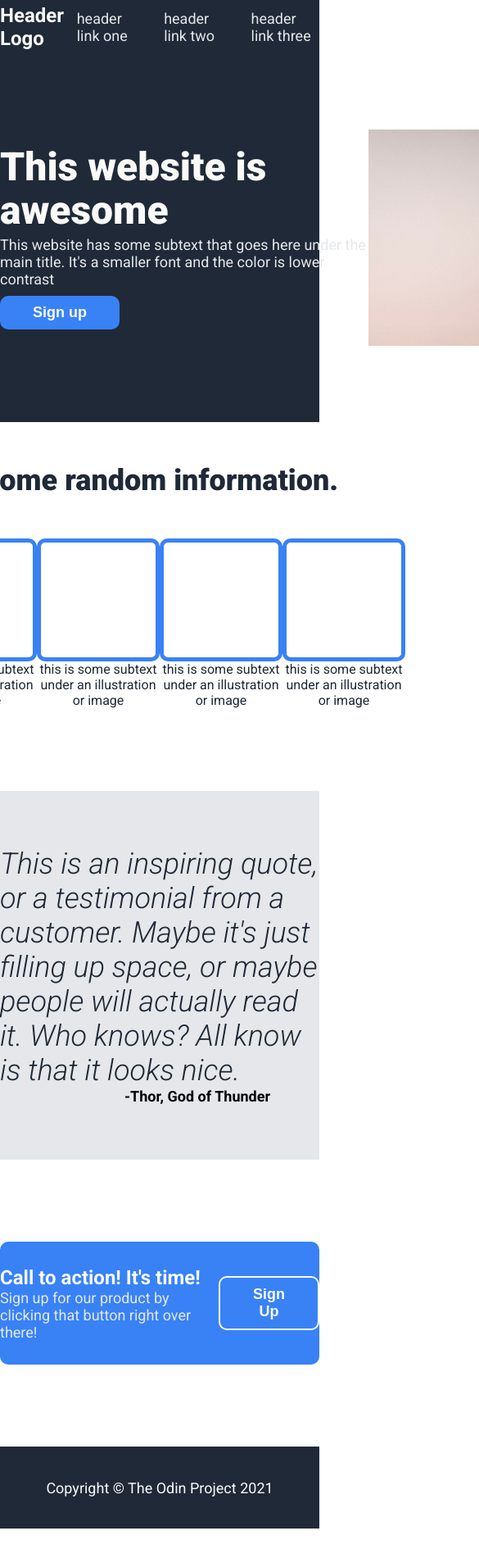
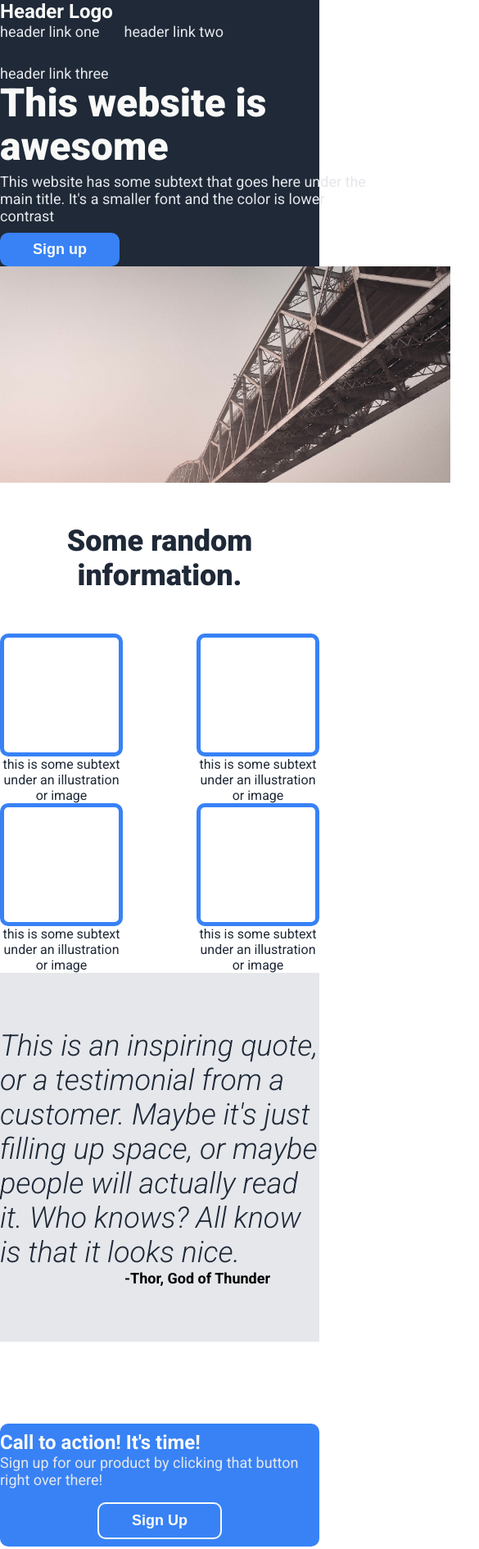
Before and after one commit to guitarmachintos/odin-landing-page, a plain HTML site: page index.html in a window 390 px wide. Shown: the top 1890 px of the page at 82% size, 585 px wide, since content can reach past the window. Before the commit the page ends 1865 px from the top, so only its background shows below. Drawn offline with Linux system fonts and the light colour scheme.

Commit message:
Fix naming and add basic responsiveness.

```diff
--- a/index.html
+++ b/index.html
@@ -12,18 +12,18 @@
 </head>
 <body>
   <div class="header">
-    <div class="container1">
+    <div class="headerInner">
       <div class="logo">Header Logo</div>
       <div class="linkContainer">
-        <div class="links">header link one</div>
-        <div class="links">header link two</div>
-        <div class="links">header link three</div>
+        <div id="link1" class="links">header link one</div>
+        <div id="link2" class="links">header link two</div>
+        <div id="link3" class="links">header link three</div>
       </div>
     </div>
   </div>
 
-  <div class="hero">
-    <div class="container2">
+  <div class="heroSection">
+    <div class="heroInner">
       <div class="heroText">
         <h1>This website is awesome</h1>
         <p>
@@ -33,12 +33,12 @@
         <button>Sign up</button>
       </div>
 
-      <img src="img/bridge.jpg" alt="A picture of a bridge">
+      <img src="img/bridge.jpg" alt="A picture of a bridge" width="550">
     </div>
   </div>
 
-  <div class="content1">
-    <div class="container3">
+  <div class="infoSection">
+    <div class="infoInner">
       <h2>Some random information.</h2>
 
       <div class="cardContainer">
@@ -66,8 +66,8 @@
 
   </div>
 
-  <div class="content2">
-    <div class="container4">
+  <div class="quoteSection">
+    <div class="quoteInner">
       <blockquote>
         This is an inspiring quote, or a testimonial from a customer. Maybe it's
         just filling up space, or maybe people will actually read it. Who knows?
@@ -77,7 +77,7 @@
     </div>
   </div>
 
-  <div class="content3">
+  <div class="modalSection">
     <div class="modalContainer">
       <div class="modalText">
         <h3>Call to action! It's time!</h3>
--- a/style.css
+++ b/style.css
@@ -11,7 +11,7 @@ body {
 }
 
 .header {
-  height: 65px;
+  min-height: 65px;
 
   display: flex;
   justify-content: center;
@@ -19,13 +19,14 @@ body {
   background-color: #1F2937;
 }
 
-.container1 {
+.headerInner {
   width: 1100px;
   /* border: 1px solid green; */
 
   display: flex;
   justify-content: space-between;
   align-items: center;
+  flex-wrap: wrap;
 }
 
 .header .logo {
@@ -36,20 +37,25 @@ body {
 
 .header .linkContainer {
   display: flex;
+  flex-wrap: wrap;
   gap: 30px;
 
   color: #E5E7EB;
   font-size: 18px;
 }
 
-.header .linkContainer:hover {
+.header .links {
+  min-width: max-content;
+}
+
+#link1:hover, #link2:hover, #link3:hover {
   color: #F9FAF8;
   text-decoration: underline;
   cursor: pointer;
 }
 
-.hero {
-  height: 450px;
+.heroSection {
+  min-height: 450px;
 
   display: flex;
   justify-content: space-around;
@@ -57,13 +63,14 @@ body {
   background-color: #1F2937;
 }
 
-.container2 {
+.heroInner {
   width: 1100px;
   /* border: 1px solid green; */
 
   display: flex;
   justify-content: space-between;
   align-items: center;
+  flex-wrap: wrap;
 }
 
 .heroText {
@@ -86,7 +93,7 @@ body {
   margin-bottom: 10px;
 }
 
-.hero button {
+.heroSection button {
   color: #F9FAF8;
   font-size: 18px;
   font-weight: bold;
@@ -98,28 +105,29 @@ body {
 
 }
 
-.hero button:hover {
+.heroSection button:hover {
   background-color: #F9FAF8;
   color: #3882F6;
   cursor: pointer;
 }
 
-.hero img {
+.heroSection img {
   max-width: 550px;
 }
 
-.content1 {
-  height: 450px;
+.infoSection {
+  min-height: 450px;
 
   display: flex;
   justify-content: center;
 }
 
-.container3 {
+.infoInner {
   width: 800px;
+  /* border: 1px solid green; */
 }
 
-.content1 h2 {
+.infoSection h2 {
   color: #1F2937;
   font-size: 36px;
   font-weight: 900;
@@ -131,6 +139,9 @@ body {
 .cardContainer {
   display: flex;
   justify-content: space-between;
+  flex-wrap: wrap;
+
+  /* border: 1px solid red; */
 }
 
 .cardBox {
@@ -147,8 +158,8 @@ body {
   border-radius: 10px;
 }
 
-.content2 {
-  height: 450px;
+.quoteSection {
+  min-height: 450px;
 
   display: flex;
   justify-content: center;
@@ -157,14 +168,14 @@ body {
   background-color: #E5E7EB;
 }
 
-.container4 {
+.quoteInner {
   width: 800px;
 
   display: flex;
   flex-direction: column;
 }
 
-.content2 blockquote {
+.quoteSection blockquote {
   color: #1F2937;
   font-size: 36px;
   font-weight: 300;
@@ -172,7 +183,7 @@ body {
   margin-left: 0;
 }
 
-.content2 p {
+.quoteSection p {
   align-self: flex-end;
   margin-right: 60px;
 
@@ -180,7 +191,7 @@ body {
   font-weight: bold;
 }
 
-.content3 {
+.modalSection {
   height: 350px;
 
   display: flex;
@@ -190,7 +201,7 @@ body {
 
 .modalContainer {
   width: 1100px;
-  height: 150px;
+  min-height: 150px;
   /* border: 1px solid green; */
   background-color: #3882F6;
   border-radius: 10px;
@@ -198,6 +209,7 @@ body {
   display: flex;
   justify-content: space-around;
   align-items: center;
+  flex-wrap: wrap;
 }
 
 .modalText h3 {
@@ -228,7 +240,7 @@ body {
 }
 
 .footer {
-  height: 100px;
+  min-height: 100px;
   color: #F9FAF8;
   font-size: 18px;
   background-color: #1F2937;
```
